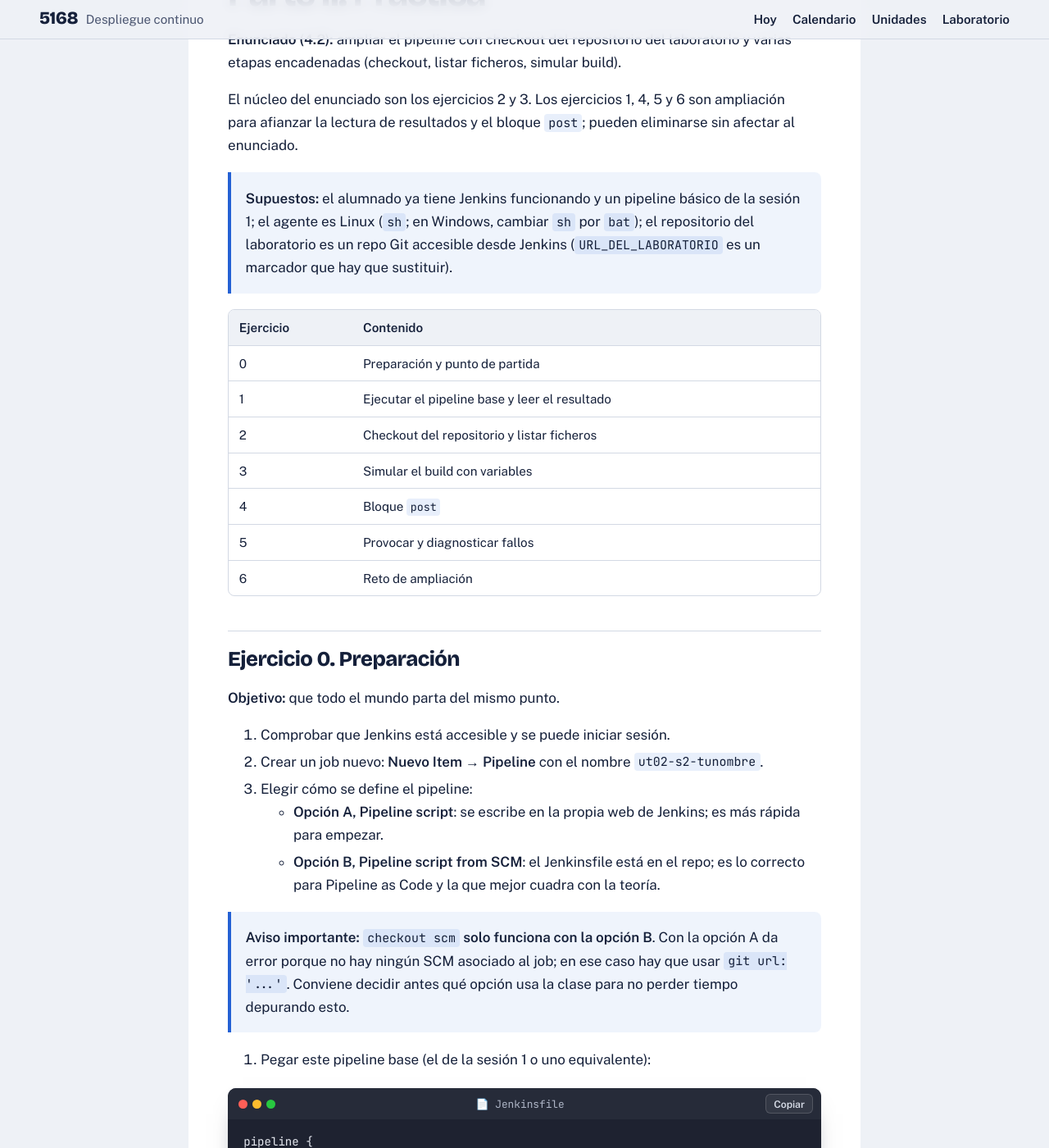
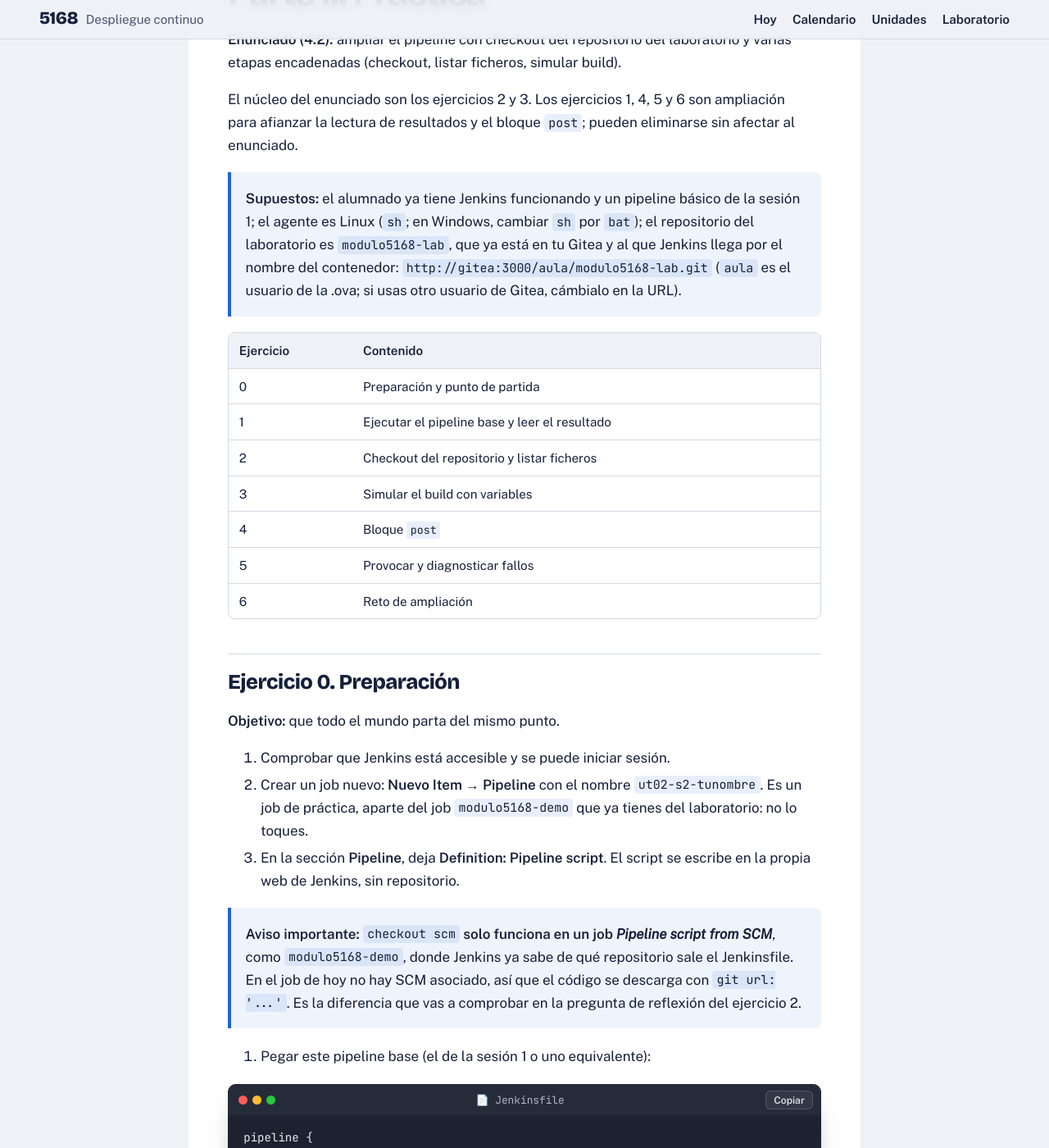
Before and after one commit to sergio79cs/modulo5168, a Jekyll site: the page built from ut02/sesion2.md, in a window 1280 px wide and 1400 px high, scrolled down 10815 px. Shown: the whole window at 82% size. Built offline with Jekyll 4.4.1, drawn with Linux system fonts in a browser that asks for light colours; our own code applies the rules of GitHub Pages for plain Markdown files; some of the changed text lies outside the part shown.

Commit message:
Revise Jenkins pipeline instructions and repository URL
Updated instructions for Jenkins pipeline setup with specific repository URL and clarified job options.

````diff
--- a/ut02/sesion2.md
+++ b/ut02/sesion2.md
@@ -302,7 +302,7 @@ pipeline {
 
 El núcleo del enunciado son los ejercicios 2 y 3. Los ejercicios 1, 4, 5 y 6 son ampliación para afianzar la lectura de resultados y el bloque `post`; pueden eliminarse sin afectar al enunciado.
 
-> **Supuestos:** el alumnado ya tiene Jenkins funcionando y un pipeline básico de la sesión 1; el agente es Linux (`sh`; en Windows, cambiar `sh` por `bat`); el repositorio del laboratorio es un repo Git accesible desde Jenkins (`URL_DEL_LABORATORIO` es un marcador que hay que sustituir).
+> **Supuestos:** el alumnado ya tiene Jenkins funcionando y un pipeline básico de la sesión 1; el agente es Linux (`sh`; en Windows, cambiar `sh` por `bat`); el repositorio del laboratorio es `modulo5168-lab`, que ya está en tu Gitea y al que Jenkins llega por el nombre del contenedor: `http://gitea:3000/aula/modulo5168-lab.git` (`aula` es el usuario de la .ova; si usas otro usuario de Gitea, cámbialo en la URL).
 
 | Ejercicio | Contenido |
 |---|---|
@@ -319,12 +319,10 @@ El núcleo del enunciado son los ejercicios 2 y 3. Los ejercicios 1, 4, 5 y 6 so
 **Objetivo:** que todo el mundo parta del mismo punto.
 
 1. Comprobar que Jenkins está accesible y se puede iniciar sesión.
-2. Crear un job nuevo: **Nuevo Item → Pipeline** con el nombre `ut02-s2-tunombre`.
-3. Elegir cómo se define el pipeline:
-   - **Opción A, Pipeline script**: se escribe en la propia web de Jenkins; es más rápida para empezar.
-   - **Opción B, Pipeline script from SCM**: el Jenkinsfile está en el repo; es lo correcto para Pipeline as Code y la que mejor cuadra con la teoría.
+2. Crear un job nuevo: **Nuevo Item → Pipeline** con el nombre `ut02-s2-tunombre`. Es un job de práctica, aparte del job `modulo5168-demo` que ya tienes del laboratorio: no lo toques.
+3. En la sección **Pipeline**, deja **Definition: Pipeline script**. El script se escribe en la propia web de Jenkins, sin repositorio.
 
-> **Aviso importante:** `checkout scm` **solo funciona con la opción B**. Con la opción A da error porque no hay ningún SCM asociado al job; en ese caso hay que usar `git url: '...'`. Conviene decidir antes qué opción usa la clase para no perder tiempo depurando esto.
+> **Aviso importante:** `checkout scm` **solo funciona en un job *Pipeline script from SCM***, como `modulo5168-demo`, donde Jenkins ya sabe de qué repositorio sale el Jenkinsfile. En el job de hoy no hay SCM asociado, así que el código se descarga con `git url: '...'`. Es la diferencia que vas a comprobar en la pregunta de reflexión del ejercicio 2.
 
 4. Pegar este pipeline base (el de la sesión 1 o uno equivalente):
 
@@ -375,15 +373,6 @@ pipeline {
 }
 ```
 
-Si el repo del laboratorio es distinto al del Jenkinsfile (o se usa la opción A), cambiar el stage Checkout por:
-
-```groovy
-stage('Checkout') {
-    steps {
-        git url: 'URL_DEL_LABORATORIO', branch: 'main'
-    }
-}
-```
 
 ### Tareas
 
````
Also changed, not shown: other parts of ut02/sesion2.md (+3 -3 lines).
